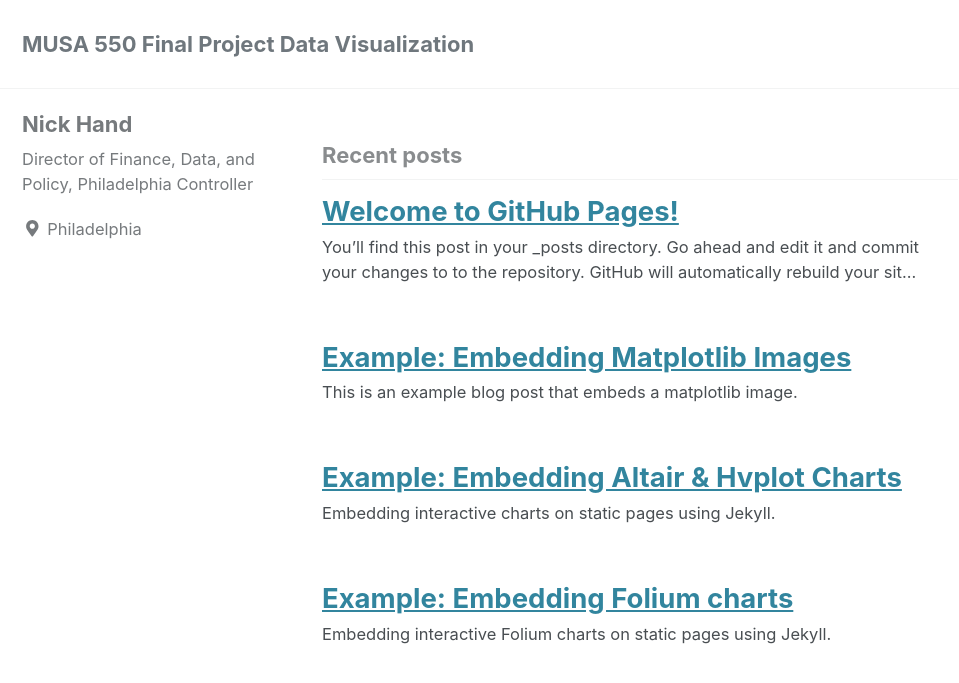
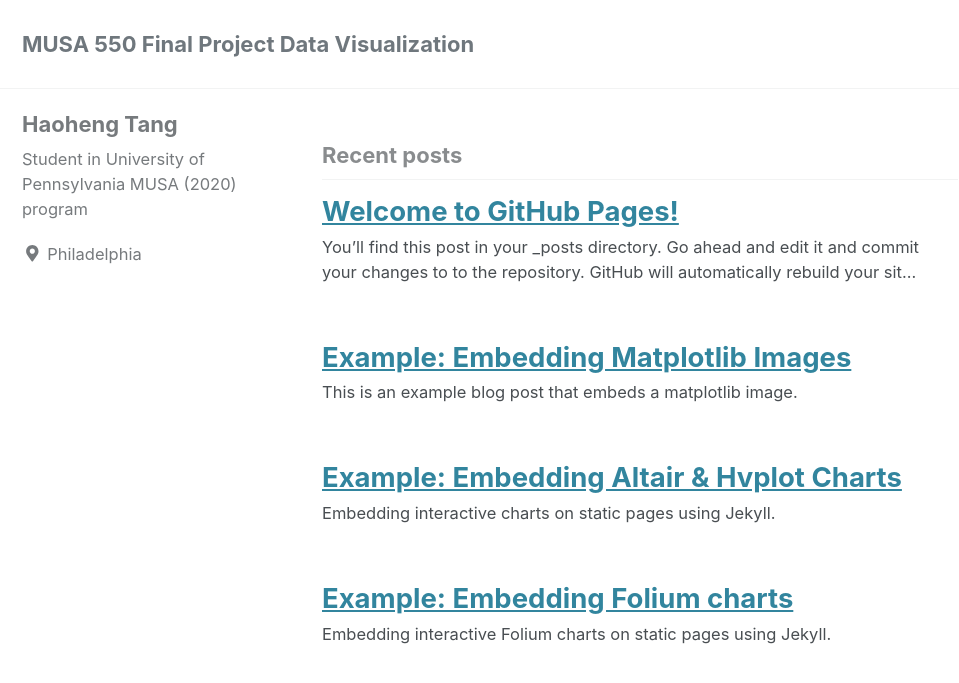
Before and after one commit to Haoheng-Tang/MUSA-550-Final-Project-Data-Visualization, a Jekyll site: the page built from index.html, in a window 1280 px wide and 900 px high. Shown: the top 683 px of the window, without its empty margins (0-959 px from the left). Built offline with Jekyll 4.4.1, drawn with Linux system fonts in a browser that asks for light colours; cached includes are drawn as plain includes; nearby versions of some CDN libraries; a script that is not in the unit is left out; the list of posts is cut into pages by our own code.

Commit message:
Update _config.yml

```diff
--- a/_config.yml
+++ b/_config.yml
@@ -105,9 +105,9 @@ analytics:
 
 # Site Author
 author:
-  name: "Nick Hand"
+  name: "Haoheng Tang"
   avatar: # path of avatar image, e.g. "/assets/images/bio-photo.jpg"
-  bio: "Director of Finance, Data, and Policy, Philadelphia Controller"
+  bio: "Student in University of Pennsylvania MUSA (2020) program"
   location: "Philadelphia"
   email:
   links:
```
